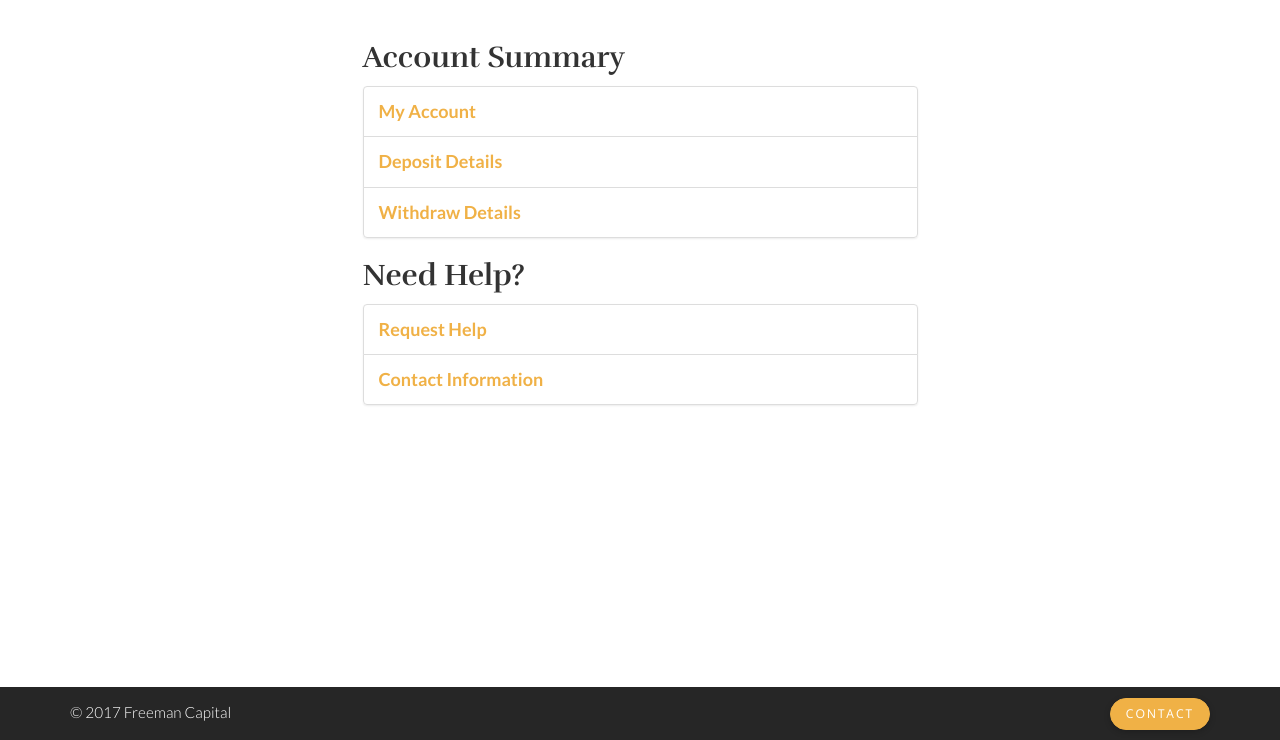
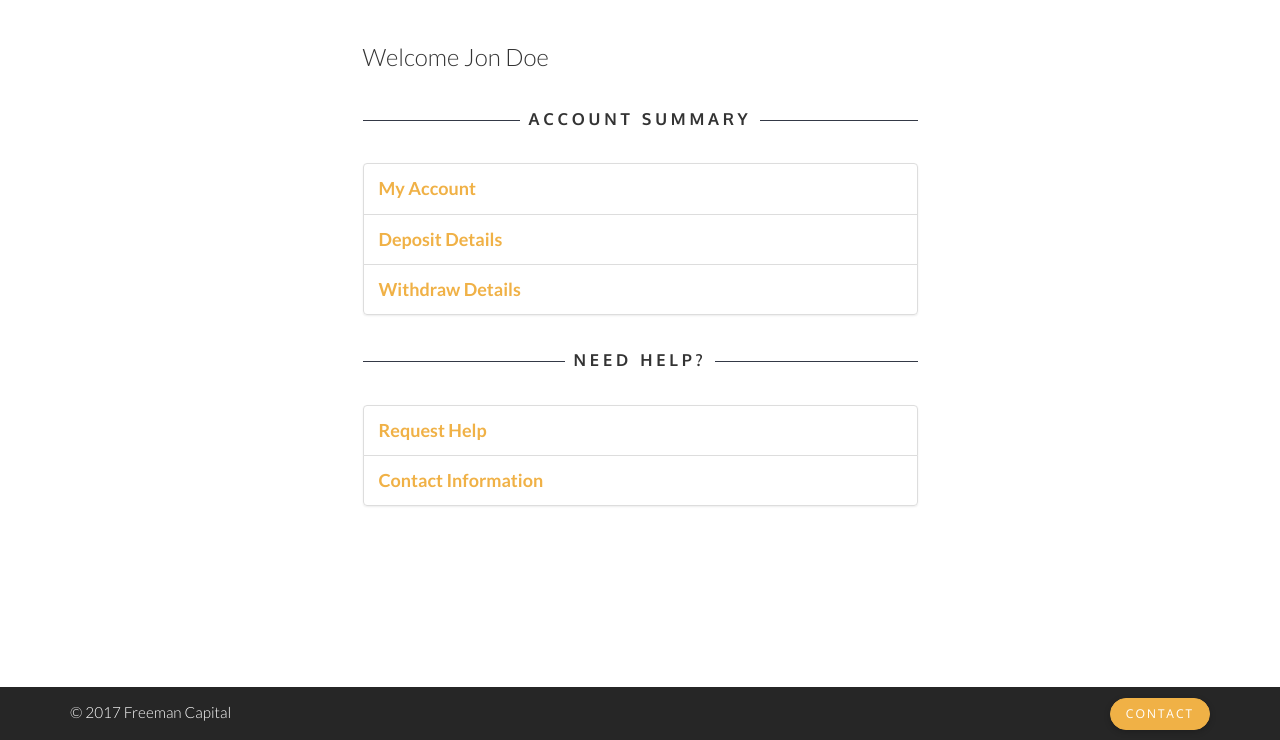
Before and after one commit to breonwilliams/freeman-app, a plain HTML site: page contact.html in a window 1280 px wide. Shown: the part 60-800 px from the top of the page. Drawn offline with nearby package versions, Linux system fonts and the light colour scheme.

Commit message:
modify text

```diff
--- a/contact.html
+++ b/contact.html
@@ -42,9 +42,9 @@
     <div class="row">
 
         <div class="col-md-6 col-md-offset-3">
+            <p class="lead">Welcome Jon Doe</p>
 
-
-            <h2>Account Summary</h2>
+            <h3 class="site-section__title marginbot-35 margintop-35">Account Summary</h3>
             <ul class="list-group">
 
                 <li class="list-group-item">
@@ -59,7 +59,7 @@
 
             </ul>
 
-            <h2>Need Help?</h2>
+            <h3 class="site-section__title marginbot-35 margintop-35">Need Help?</h3>
             <ul class="list-group">
                 <li class="list-group-item">
                     <strong><a href="#" class="">Request Help</a></strong>
```
